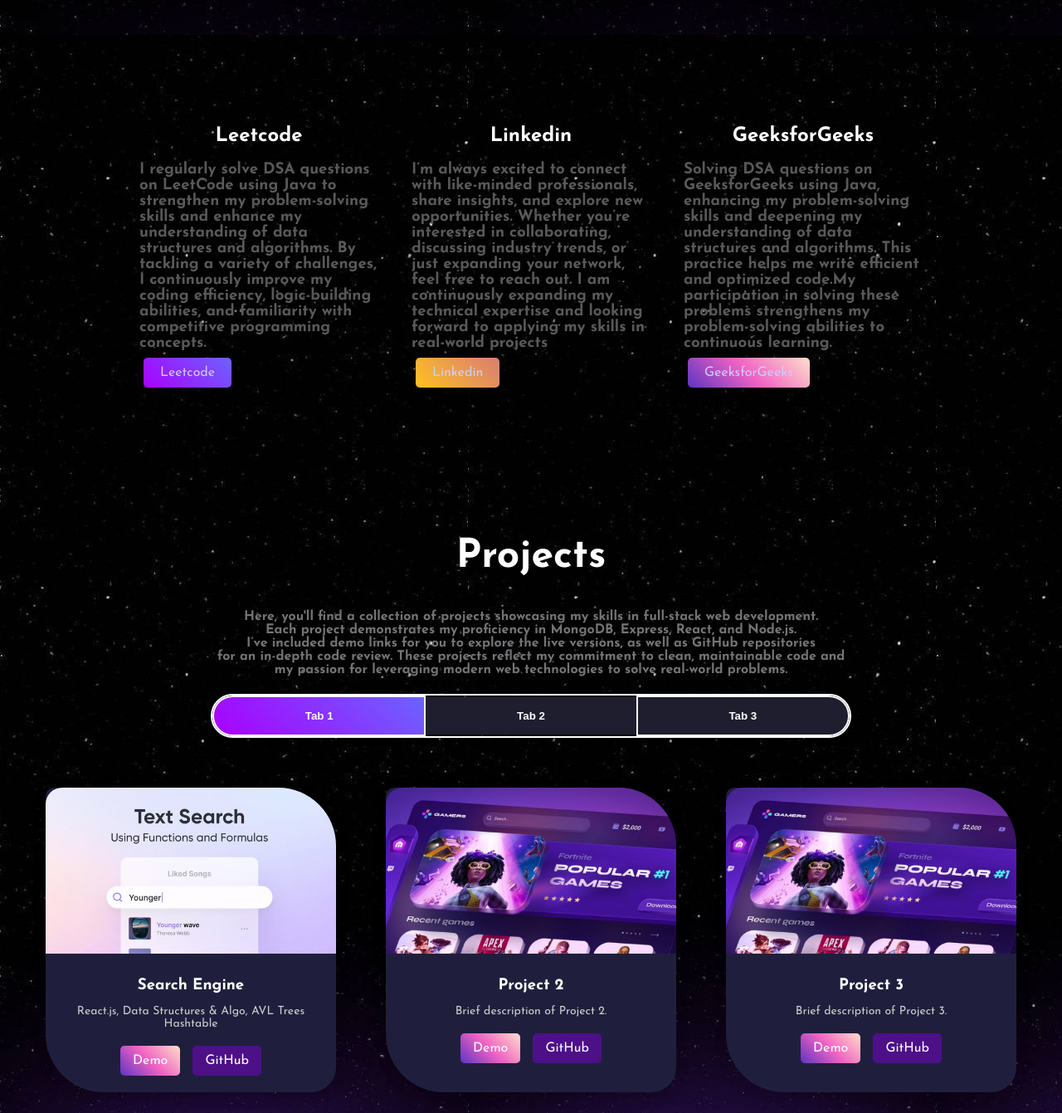
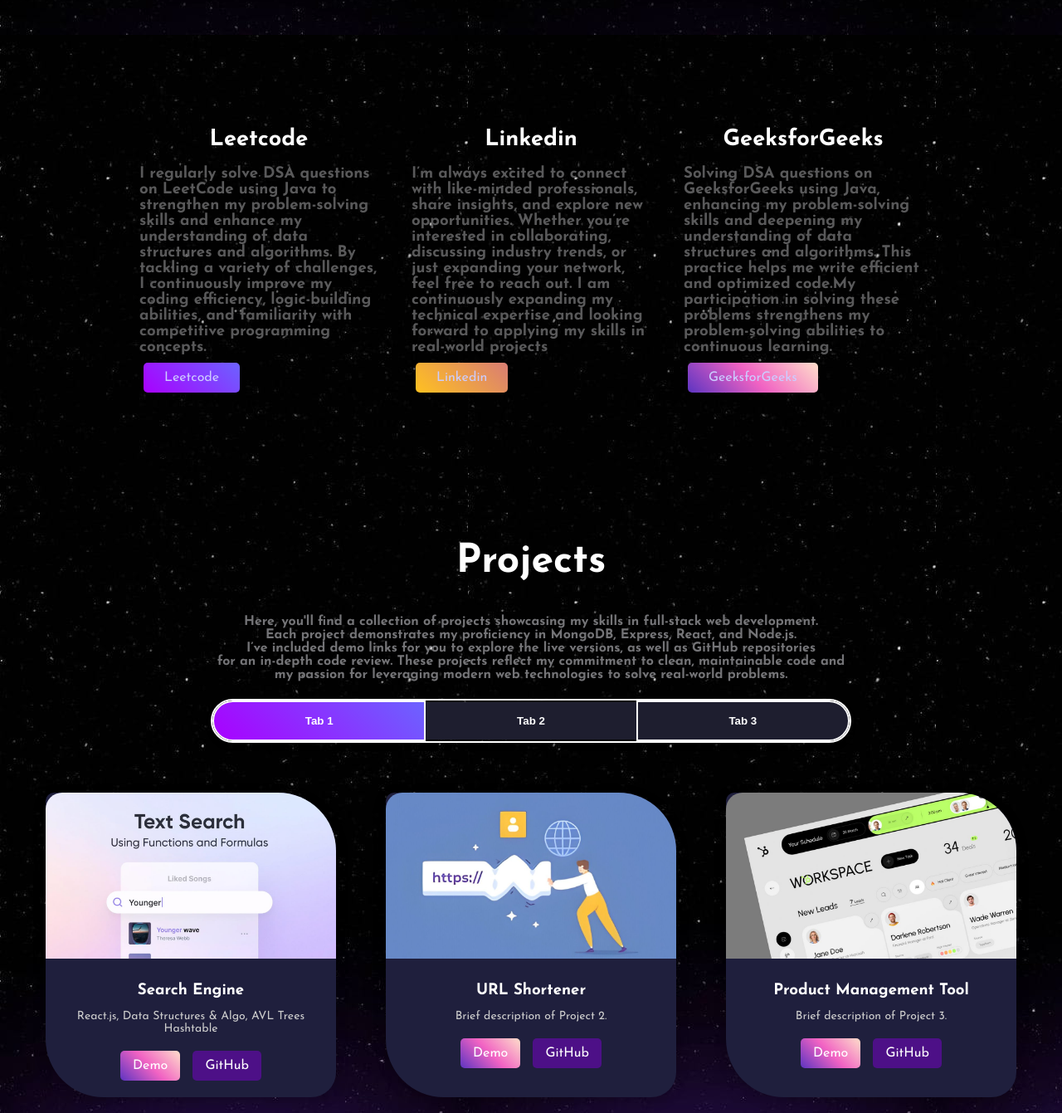
Before and after one commit to anuja37/portfolio, a plain HTML site: page index.html in a window 1280 px wide. Shown: the part 686-2027 px from the top of the page at 83% size. Drawn offline with Linux system fonts and the light colour scheme.

Commit message:
Personal Portfolio

```diff
--- a/index.html
+++ b/index.html
@@ -135,18 +135,18 @@
         </div>
     </div>
     <div class="project-card">
-        <img src="project2.png" alt="Project 2">
+        <img src="url-short.png" alt="Project 2">
         <div class="project-content">
-            <h3>Project 2</h3>
+            <h3>URL Shortener</h3>
             <p>Brief description of Project 2.</p>
-            <a href="https://demo-link-2.com" target="_blank" class="btn-primary">Demo</a>
-            <a href="https://github.com/username/project2" target="_blank" class="btn-secondary">GitHub</a>
+            <a href="https://url-shortener-frontend-cvz9.onrender.com/" target="_blank" class="btn-primary">Demo</a>
+            <a href="https://github.com/anuja37/url-shortener" target="_blank" class="btn-secondary">GitHub</a>
         </div>
     </div>
     <div class="project-card">
-        <img src="project2.png" alt="Project 3">
+        <img src="product-managemnt.png" alt="Project 3">
         <div class="project-content">
-            <h3>Project 3</h3>
+            <h3>Product Management Tool</h3>
             <p>Brief description of Project 3.</p>
             <a href="https://demo-link-3.com" target="_blank" class="btn-primary">Demo</a>
             <a href="https://github.com/username/project3" target="_blank" class="btn-secondary">GitHub</a>
--- a/you.css
+++ b/you.css
@@ -8,7 +8,7 @@ body {
     padding: 0;
 }
 .hero h4{
-    font-size: 20px;
+    font-size: 23px;
 }
 
 .hero{
@@ -111,7 +111,7 @@ body {
 
 .btn-primary, .btn-secondary,.btn-tri, .btn-forth, .btn-fifth {
     text-decoration: none;
-    padding: 10px 20px;
+    padding: 10px 25px;
     border-radius: 5px;
     cursor: pointer;
     margin: 5px;
@@ -565,7 +565,7 @@ body {
 }
 
 
-/* Featured Skills Section */
+/* Featured  s Section */
 .featured-skills {
     background-image: url(hey_invert.jpg);
     padding: 50px 128px;
@@ -600,7 +600,7 @@ body {
 
 .skill-card h2 {
     margin-bottom: 10px;
-    font-size: 1.5rem;
+    font-size: 1.7rem;
 }
 
 .skill-card p {
```
Also changed, not shown: product-managemnt.png (added), resume-eg.jpg (added), url-short.png (added).
